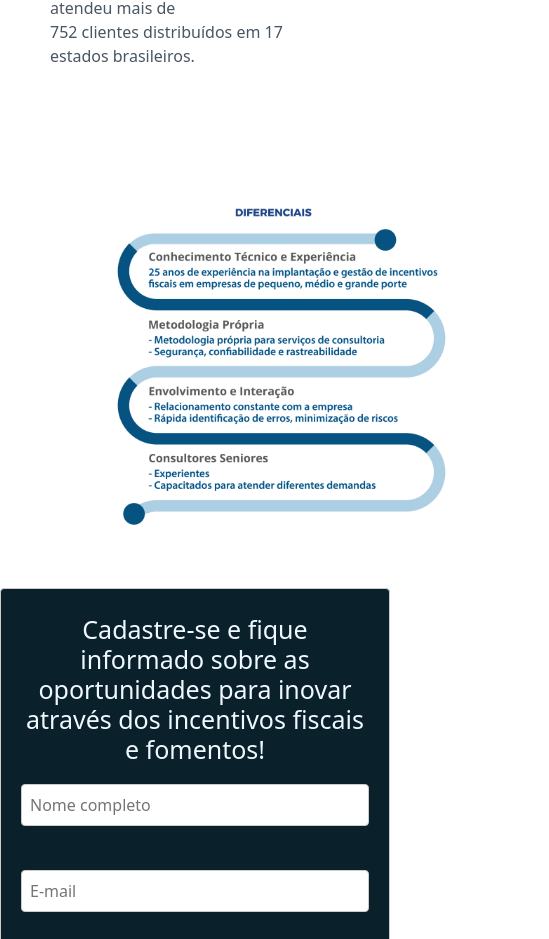
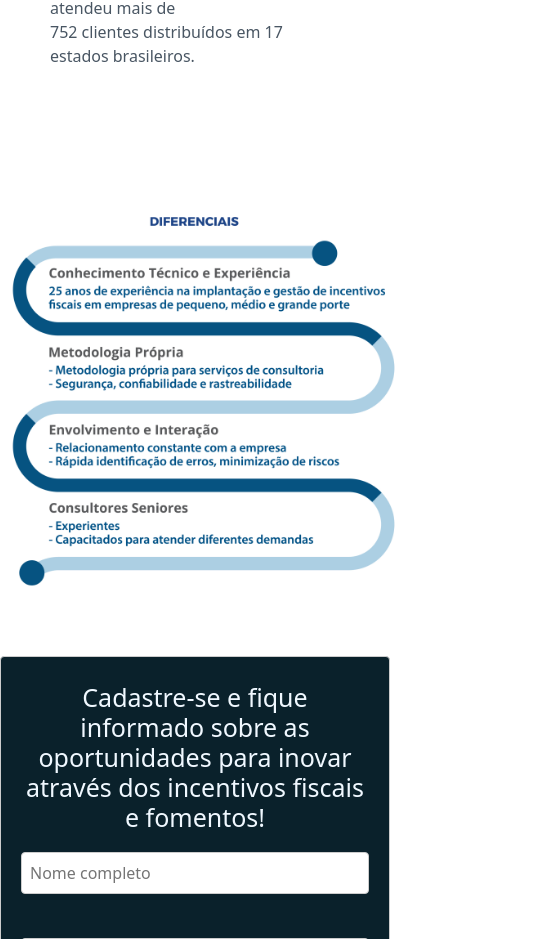
Before and after one commit to Marcos-Gabriell/Projeto-web-react, a React (Create React App) app: page /a-sigplani in a window 390 px wide. Shown: the part 2638-3577 px from the top of the page, 549 px wide, since content can reach past the window. Built offline with nearby package versions, Linux system fonts and the light colour scheme.

Commit message:
teste do resposivo da img

```diff
--- a/src/asigplani.css
+++ b/src/asigplani.css
@@ -89,8 +89,8 @@
 
 @media (max-width: 767px) {
   .image-container4 img {
-    padding: 50px;
-    max-width: 65vh; /* Reduz a largura máxima para ocupar todo o espaço disponível */
+    padding: 55px;
+    max-width: 75vh; /* Reduz a largura máxima para ocupar todo o espaço disponível */
     height: auto; /* Ajusta a altura proporcionalmente */
   }
 }
@@ -106,7 +106,7 @@
     padding: 0px;
     margin-top: 5px;
     margin-left: 0;
-    max-width: 100%; /* Diminui o tamanho do container da imagem em telas menores */
+    max-width:  500%; /* Diminui o tamanho do container da imagem em telas menores */
   }
 
   .text-container4 {
```
